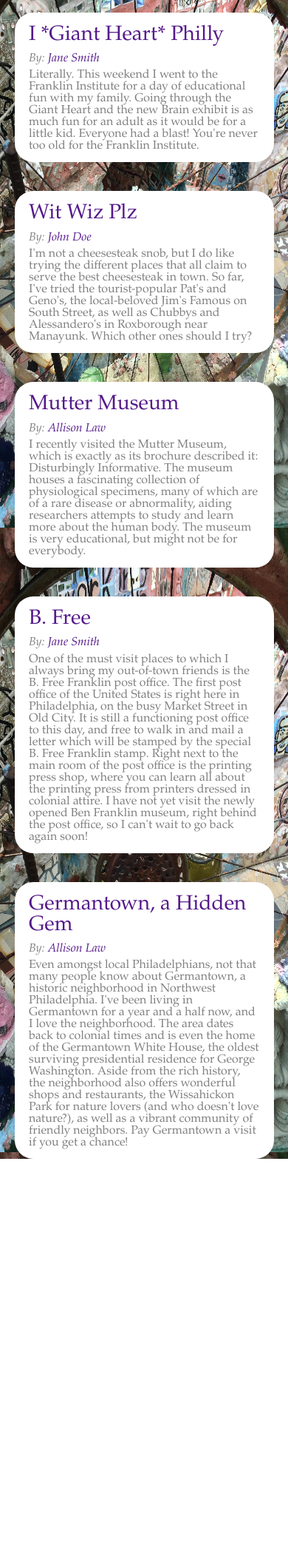
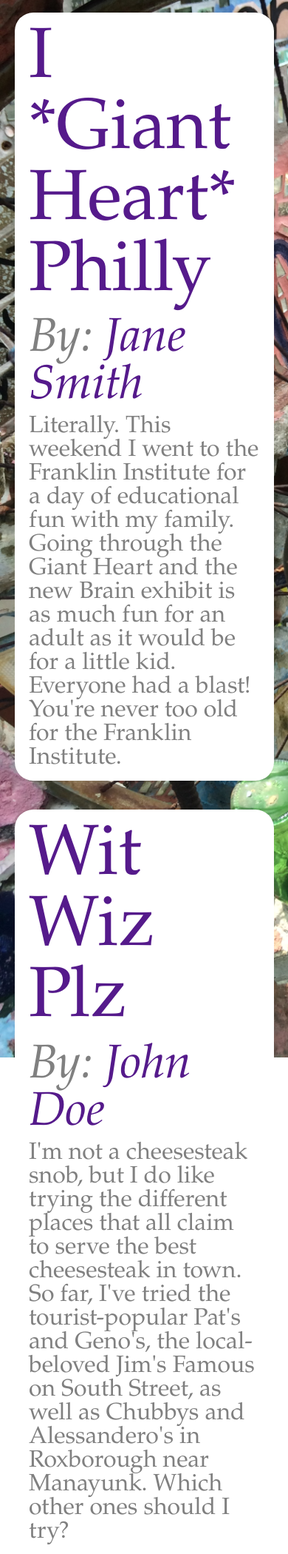
Before and after one commit to allisondev/blog, a PHP site: page / in a window 390 px wide; the page is wider, and only the part inside the window is pictured. Shown: the part 131-2231 px from the top of that part at 74% size. Before the commit the page ends 1697 px from the top of that part, so only its background shows below. Run offline with PHP 8.4, Linux system fonts and the light colour scheme; data comes from the database, SQL or seed files in the repository; some libraries are stand-ins or nearby versions.

Commit message:
Changed background size back to 300% and updated media queries for max width 480px

```diff
--- a/sass/screen.scss
+++ b/sass/screen.scss
@@ -19,7 +19,7 @@
 
   background-image: url('../images/magic_wheel.jpg');
   background-repeat: no-repeat;
-  background-size: 100%;
+  background-size: 300%;
   background-attachment:fixed;
 
   font-size: 1em;
@@ -148,6 +148,16 @@
 
 @media (max-width: 480px) {
 	#content {
-		width: 300px;
+		h1 a {
+			font-size: 4em;
+		}
+
+		h2 {
+			font-size: 3em;
+		}
+
+		em, article {
+			font-size: 2em;
+		}
 	}
 }
--- a/stylesheets/screen.css
+++ b/stylesheets/screen.css
@@ -61,7 +61,7 @@
 html {
   background-image: url("../images/magic_wheel.jpg");
   background-repeat: no-repeat;
-  background-size: 100%;
+  background-size: 300%;
   background-attachment: fixed;
   font-size: 1em;
   font-family: "Book Antiqua";
@@ -159,7 +159,13 @@
 }
 
 @media (max-width: 480px) {
-  #content {
-    width: 300px;
+  #content h1 a {
+    font-size: 4em;
+  }
+  #content h2 {
+    font-size: 3em;
+  }
+  #content em, #content article {
+    font-size: 2em;
   }
 }
```
